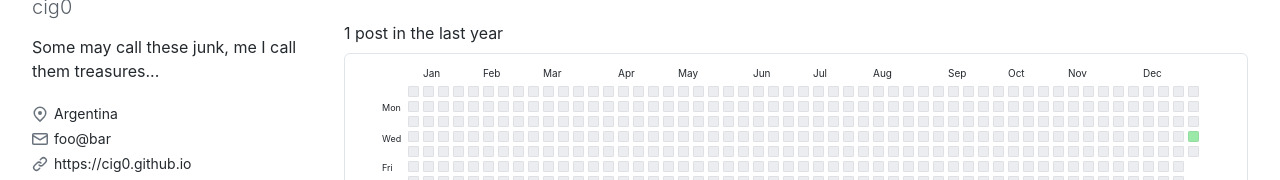
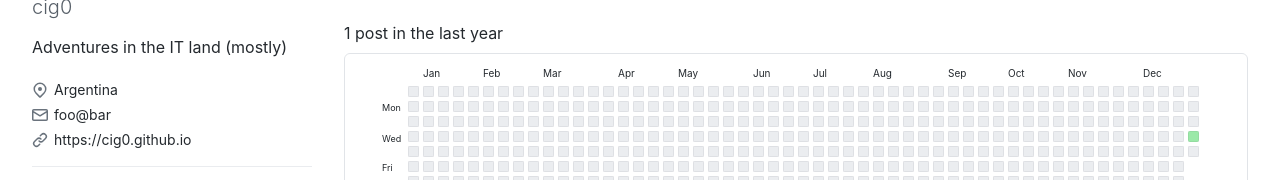
Before and after one commit to cig0/cig0.github.io, a plain HTML site: page index.html in a window 1280 px wide. Shown: the part 462-642 px from the top of the page. Drawn offline with Linux system fonts and the light colour scheme.

```diff
--- a/index.html
+++ b/index.html
@@ -29,7 +29,7 @@
 <meta name="twitter:card" content="summary" />
 <meta name="twitter:title" content="Not A Fuzzy Logic" />
 <meta name="twitter:description"
-  content="Some may call these junk, me I call them treasures..." />
+  content="Adventures in the IT land (mostly)" />
 <meta name="twitter:site" content="https://cig0.github.io/" />
 <meta name="twitter:creator" content="" />
 <meta name="twitter:image"
@@ -39,7 +39,7 @@
 <meta property="og:type" content="website" />
 <meta property="og:title" content="Not A Fuzzy Logic">
 <meta property="og:description"
-  content="Some may call these junk, me I call them treasures..." />
+  content="Adventures in the IT land (mostly)" />
 <meta property="og:url" content="https://cig0.github.io/" />
 <meta property="og:site_name" content="Not A Fuzzy Logic" />
 <meta property="og:image"
@@ -317,7 +317,7 @@
         </div>
 
         <div class="p-note user-profile-bio mb-3 js-user-profile-bio f4">
-          <div>Some may call these junk, me I call them treasures...</div>
+          <div>Adventures in the IT land (mostly)</div>
         </div>
 
         <div class="d-flex flex-column">
```
Also changed, not shown: categories/index.html (+1 -1 lines), post/index.html (+1 -1 lines), tags/index.html (+1 -1 lines).
